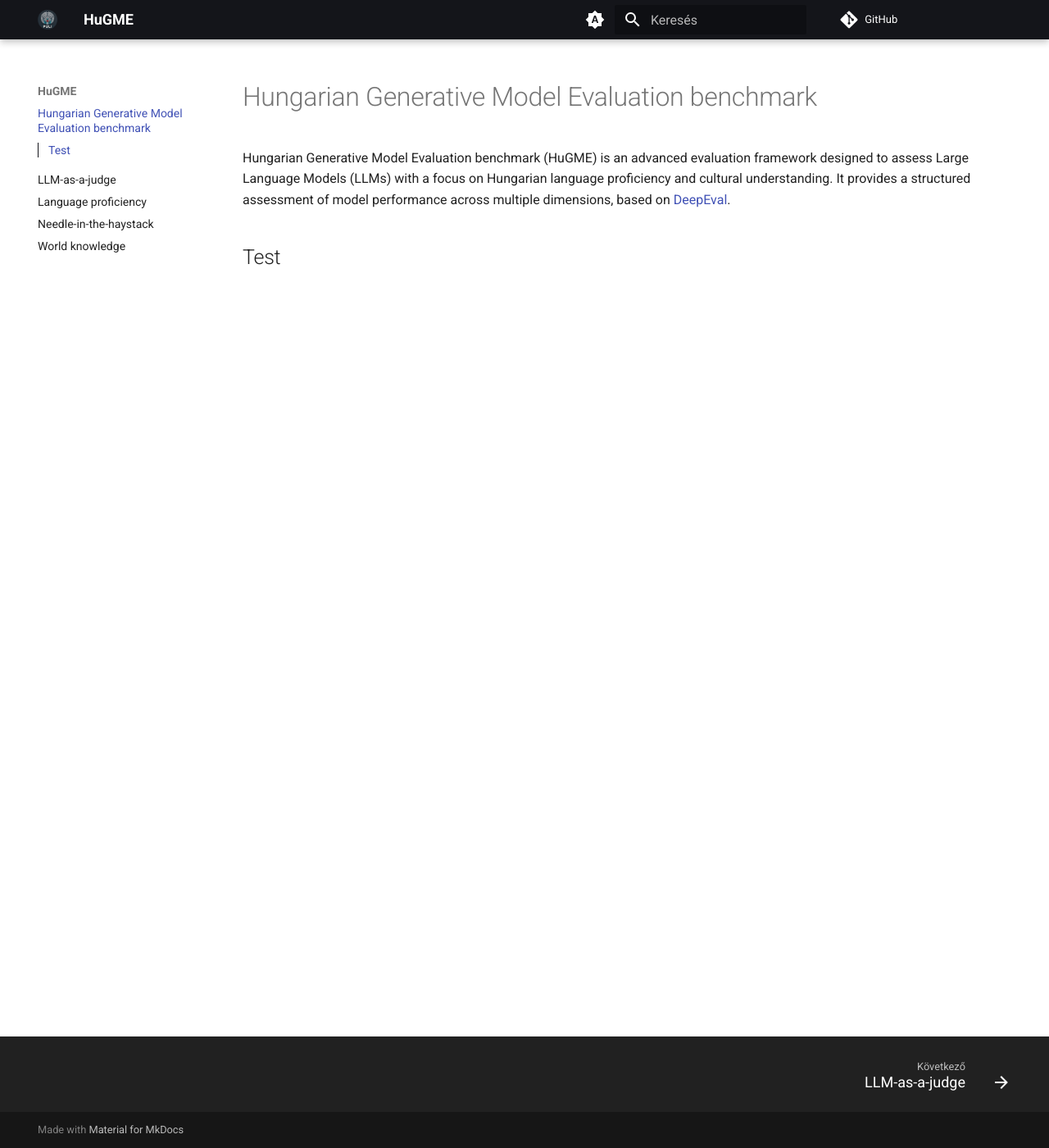
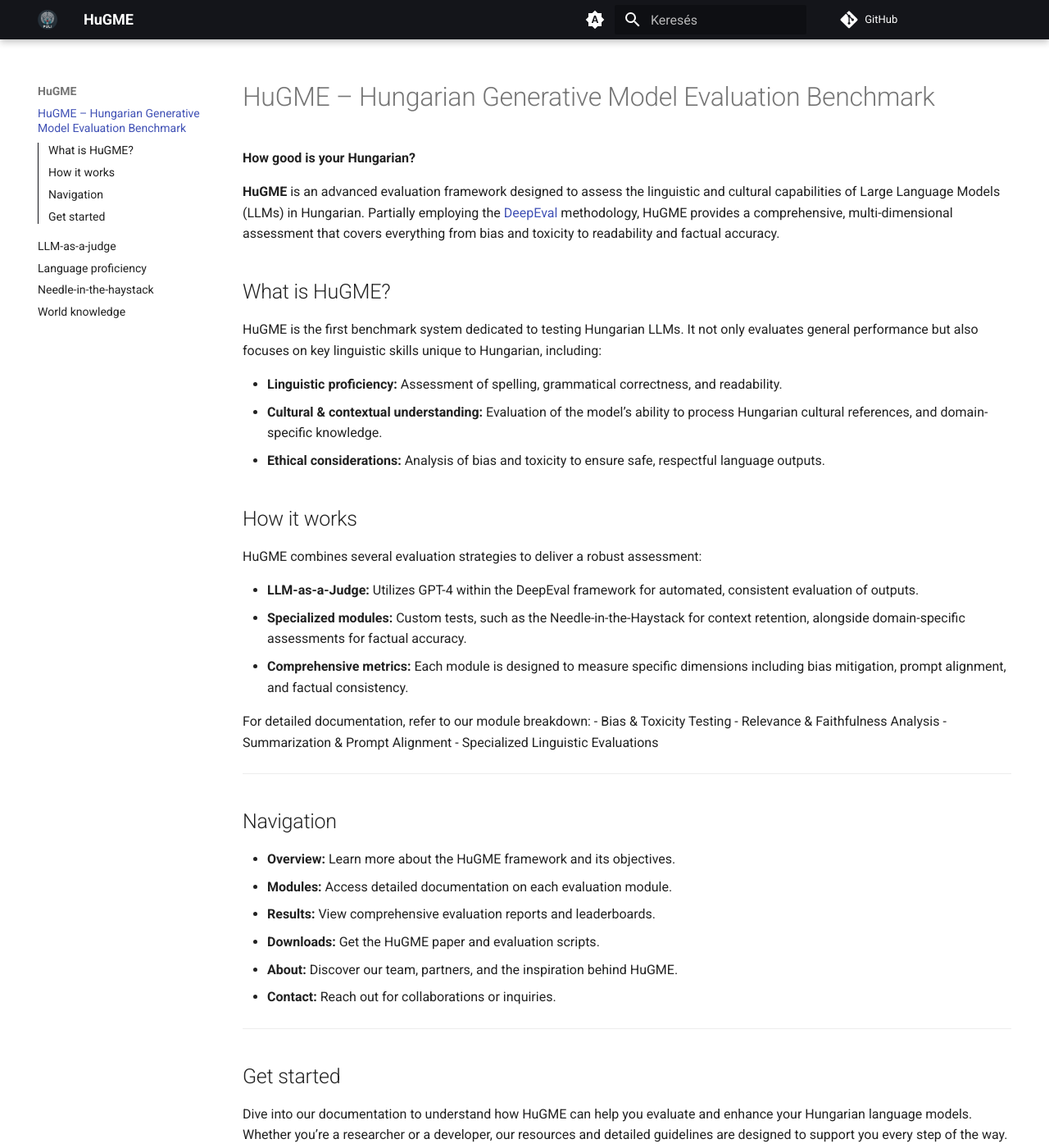
Before and after one commit to nytud/hugme, an MkDocs documentation site: the page built from docs/index.md, in a window 1280 px wide and 1400 px high. Shown: the whole window at 82% size. Built offline with MkDocs 1.6.1 and Material for MkDocs 9.7.7, drawn with Linux system fonts in a browser that asks for light colours; comment, search, counter and statistics services are not loaded; some of the changed text lies outside the part shown.

Commit message:
Landing page formatting and writing

```diff
--- a/docs/index.md
+++ b/docs/index.md
@@ -1,9 +1,54 @@
 
-# Hungarian Generative Model Evaluation benchmark
+# HuGME – Hungarian Generative Model Evaluation Benchmark
 
-Hungarian Generative Model Evaluation benchmark (HuGME) is an advanced evaluation framework designed to assess Large Language Models (LLMs)
-with a focus on Hungarian language proficiency and cultural understanding.
-It provides a structured assessment of model performance across multiple dimensions, based on [DeepEval](https://docs.confident-ai.com/).
+**How good is your Hungarian?**
+
+**HuGME** is an advanced evaluation framework designed to assess the linguistic and cultural capabilities of Large Language Models (LLMs) in Hungarian. Partially employing the [DeepEval](https://docs.confident-ai.com/) methodology, HuGME provides a comprehensive, multi-dimensional assessment that covers everything from bias and toxicity to readability and factual accuracy.
+
+## What is HuGME?
+
+HuGME is the first benchmark system dedicated to testing Hungarian LLMs. It not only evaluates general performance but also focuses on key linguistic skills unique to Hungarian, including:
+
+- **Linguistic proficiency:** Assessment of spelling, grammatical correctness, and readability.
+- **Cultural & contextual understanding:** Evaluation of the model’s ability to process Hungarian cultural references, and domain-specific knowledge.
+- **Ethical considerations:** Analysis of bias and toxicity to ensure safe, respectful language outputs.
+
+## How it works
+
+HuGME combines several evaluation strategies to deliver a robust assessment:
+
+- **LLM-as-a-Judge:** Utilizes GPT-4 within the DeepEval framework for automated, consistent evaluation of outputs.
+- **Specialized modules:** Custom tests, such as the Needle-in-the-Haystack for context retention, alongside domain-specific assessments for factual accuracy.
+- **Comprehensive metrics:** Each module is designed to measure specific dimensions including bias mitigation, prompt alignment, and factual consistency.
+
+For detailed documentation, refer to our module breakdown:
+- Bias & Toxicity Testing
+- Relevance & Faithfulness Analysis
+- Summarization & Prompt Alignment
+- Specialized Linguistic Evaluations
+
+---
 
 
-## Test
+## Navigation
+
+- **Overview:** Learn more about the HuGME framework and its objectives.
+- **Modules:** Access detailed documentation on each evaluation module.
+- **Results:** View comprehensive evaluation reports and leaderboards.
+- **Downloads:** Get the HuGME paper and evaluation scripts.
+- **About:** Discover our team, partners, and the inspiration behind HuGME.
+- **Contact:** Reach out for collaborations or inquiries.
+
+---
+
+## Get started
+
+Dive into our documentation to understand how HuGME can help you evaluate and enhance your Hungarian language models. Whether you’re a researcher or a developer, our resources and detailed guidelines are designed to support you every step of the way.
+
+---
+
+*HuGME is continuously evolving. For the latest updates, check our [News] section and follow us on [social media](https://www.linkedin.com/company/hun-ren-nytk-language-technology-research-group/?viewAsMember=true).*
+
+---
+
+© 2025 HuGME. All rights reserved. Licensed under Apache 2.0.
```
